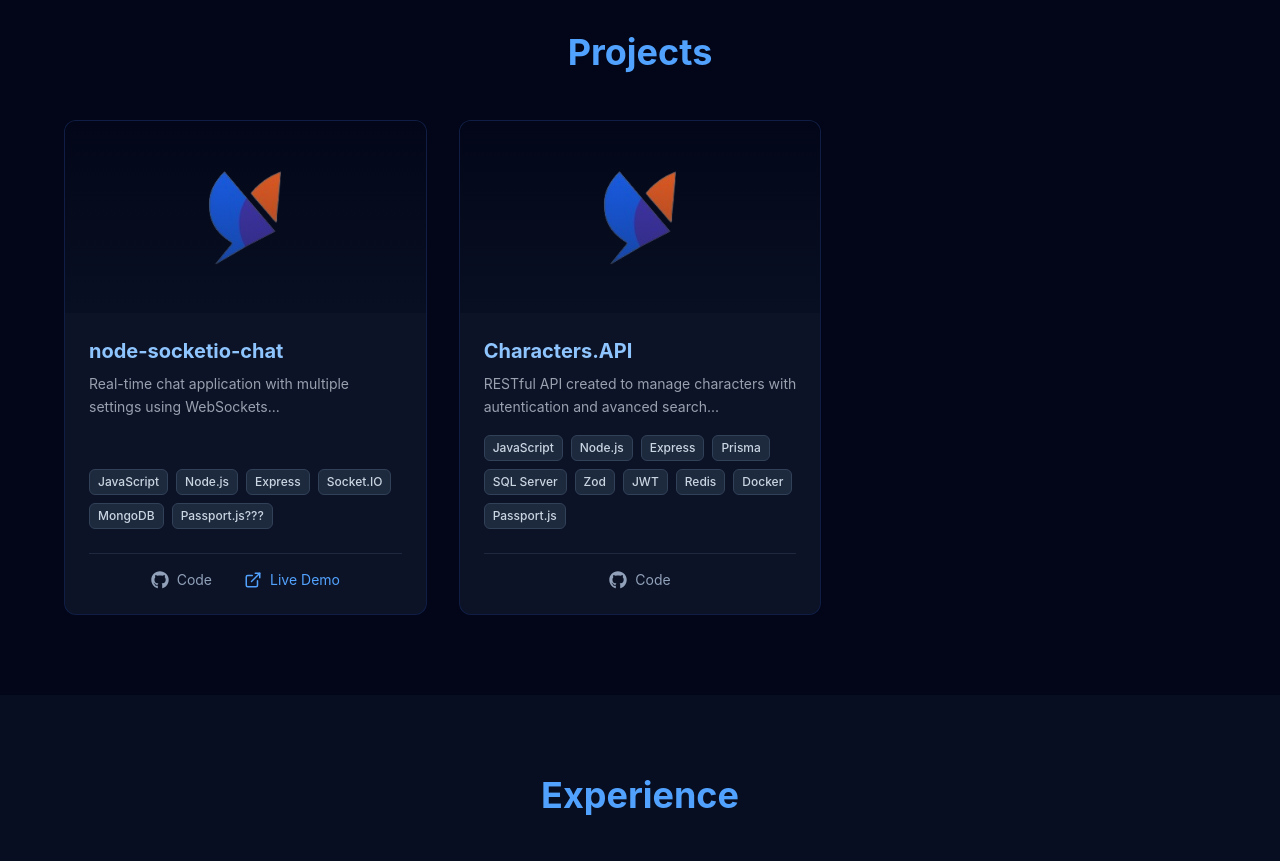
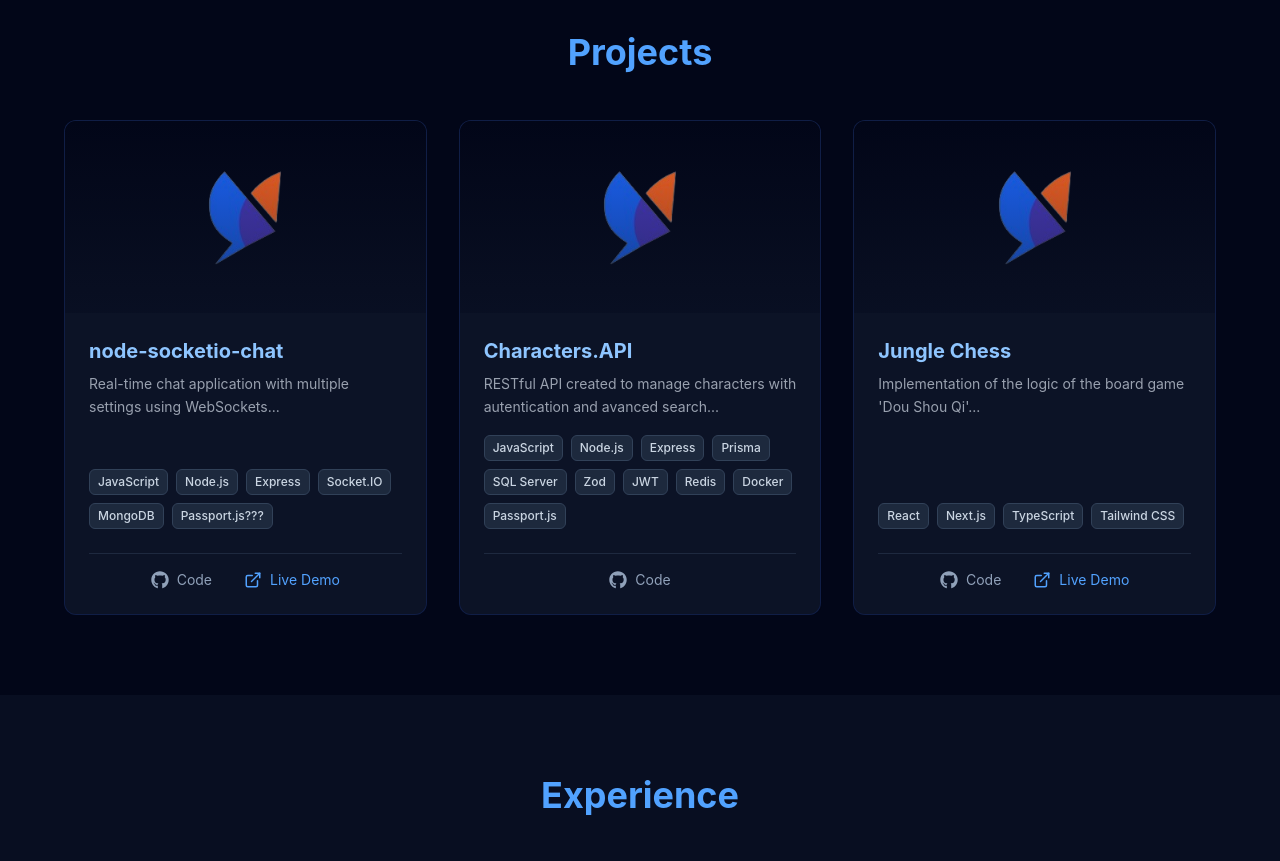
Before and after one commit to TochuGV/portfolio, a React (Vite) app: page / in a window 1280 px wide. Shown: the part 1340-2201 px from the top of the page. Built offline with nearby package versions, Linux system fonts and the light colour scheme.

Commit message:
feat: add 'Jungle Chess' to projects list

```diff
--- a/src/data/Portfolio.ts
+++ b/src/data/Portfolio.ts
@@ -10,14 +10,23 @@ export const projects: Project[] = [
     repoUrl: "https://github.com/TochuGV/node-socketio-chat",
     demoUrl: "https://node-socketio-chat-aaw8.onrender.com/"
   },
-    {
+  {
     id: 2,
     title: "Characters.API",
     image: "/companies/yoizen.png",
     description: "RESTful API created to manage characters with autentication and avanced search...",
     technologies: ["JavaScript", "Node.js", "Express", "Prisma", "SQL Server", "Zod", "JWT", "Redis", "Docker", "Passport.js"],
     repoUrl: "https://github.com/TochuGV/Characters.API",
-  }
+  },
+  {
+    id: 3,
+    title: "Jungle Chess",
+    image: "/companies/yoizen.png",
+    description: "Implementation of the logic of the board game 'Dou Shou Qi'...",
+    technologies: ["React", "Next.js", "TypeScript", "Tailwind CSS"],
+    repoUrl: "https://github.com/TochuGV/jungle-chess-web",
+    demoUrl: "https://jungle-chess-web.vercel.app"
+  },
 ]
 
 export const experience: Experience[] = [
```
Also changed, not shown: src/components/ui/Card.tsx (+0 -13 lines).
